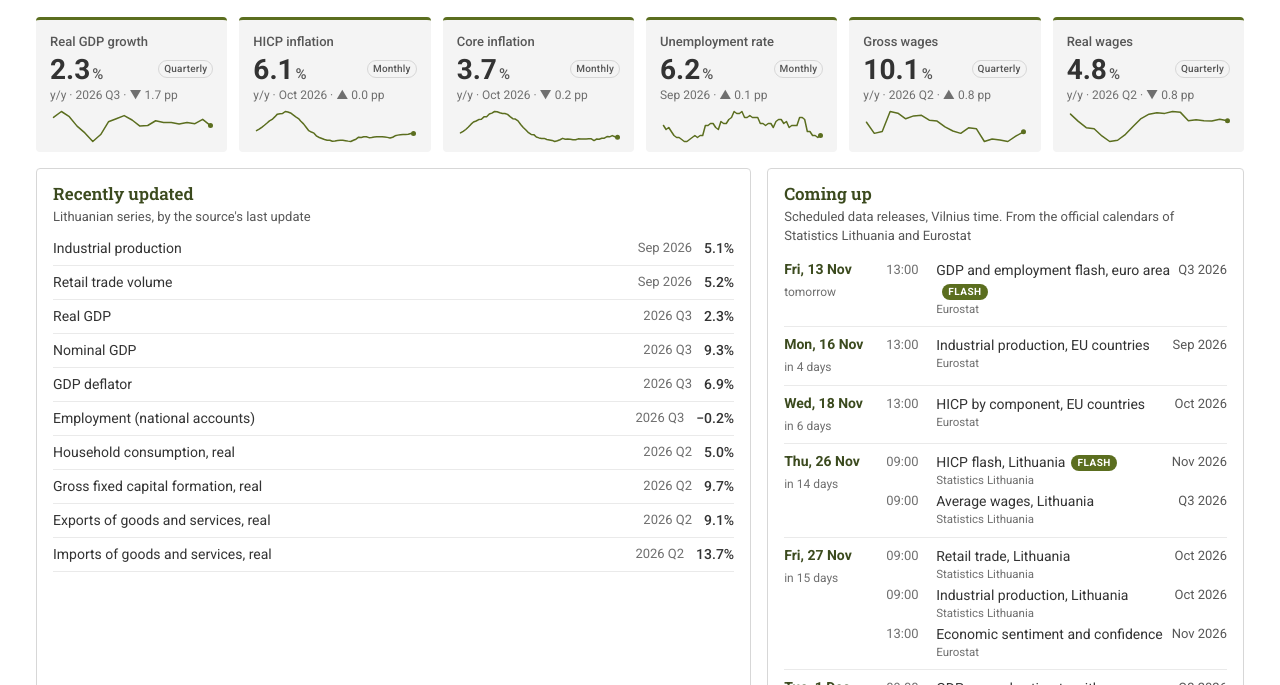
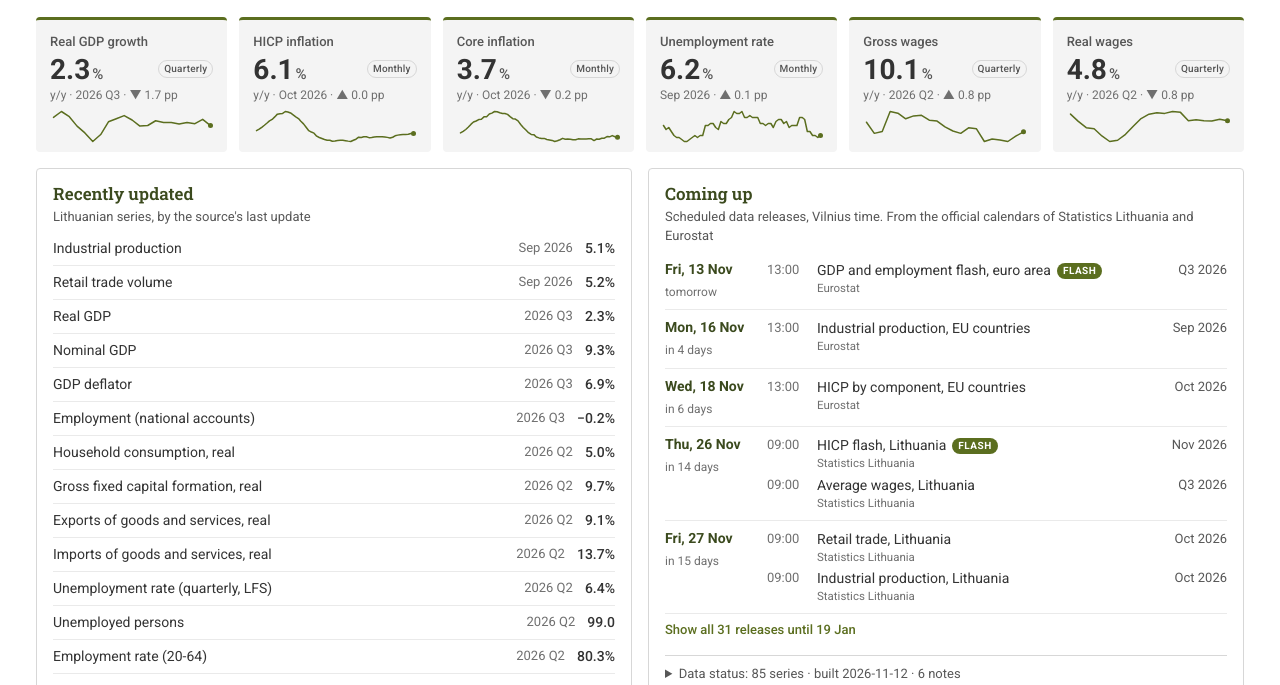
Before and after one commit to stefangirstmair/lt-economy-dashboard, a plain HTML site: page index.html in a window 1280 px wide. Shown: the part 267-952 px from the top of the page. Drawn offline with Linux system fonts and the light colour scheme.

Commit message:
Overview: equal-width cards

```diff
--- a/assets/app.js
+++ b/assets/app.js
@@ -133,7 +133,7 @@ async function renderOverview(root) {
   const recent = [...state.catalogue.series]
     .filter((s) => s.geo === "LT" && s.group !== "gdp_contrib")
     .sort((a, b) => (b.dataset_updated ?? "").localeCompare(a.dataset_updated ?? "") || b.last_date.localeCompare(a.last_date))
-    .slice(0, 10);
+    .slice(0, 13);
   const rel = el("ul", { class: "releases" }, recent.map((s) => {
     const vm = viewMeta(s.id, s.default_view), L = s.latest[s.default_view];
     return el("li", {},
@@ -169,7 +169,7 @@ function calendarCard() {
       list.replaceChildren(el("p", {}, d.errors.length ? "The release calendars could not be read at the last update." : "No releases scheduled in the coming weeks."));
       return;
     }
-    let shown = 10;
+    let shown = 7;
     const draw = () => {
       const byDay = d3.group(ev.slice(0, shown), (e) => e.date);
       const day = (iso) => new Date(iso + "T12:00:00Z").toLocaleDateString("en-GB", { weekday: "short", day: "numeric", month: "short", timeZone: "UTC" });
--- a/assets/site.css
+++ b/assets/site.css
@@ -186,7 +186,7 @@ table.data th:first-child, table.data td:first-child { text-align: left; }
 table.data thead th { position: sticky; top: 0; background: var(--surface-2); color: var(--text-2); font-weight: 500; }
 
 /* ── Latest releases + status ──────────────────────────────────────────── */
-.two-col { display: grid; grid-template-columns: minmax(0, 3fr) minmax(0, 2fr); gap: 16px; margin-top: 16px; }
+.two-col { display: grid; grid-template-columns: repeat(2, minmax(0, 1fr)); gap: 16px; margin-top: 16px; }
 @media (max-width: 900px) { .two-col { grid-template-columns: minmax(0, 1fr); } }
 ul.releases { list-style: none; margin: 0; padding: 0; }
 ul.releases li { display: grid; grid-template-columns: 1fr auto auto; gap: 12px; padding: 6px 0; border-bottom: 1px solid var(--grid); font-size: 14px; }
```
